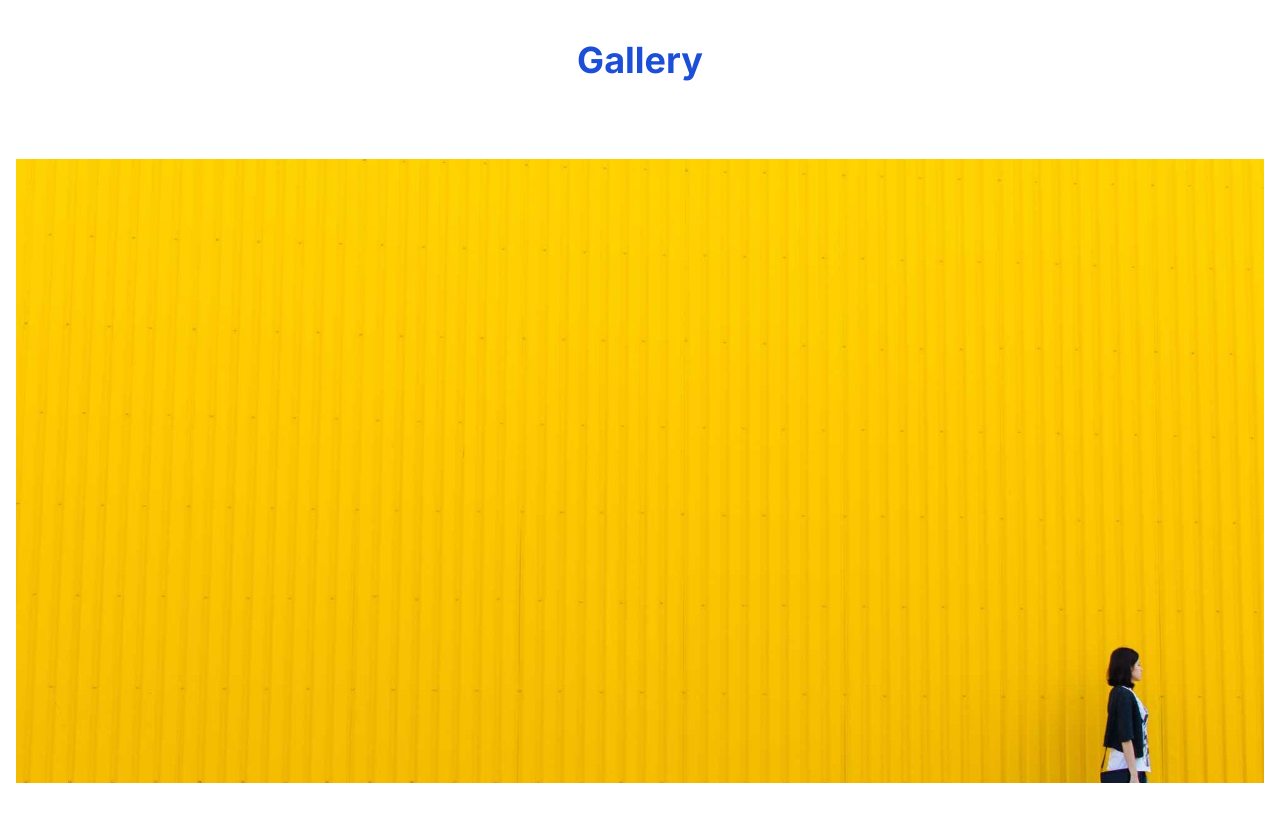
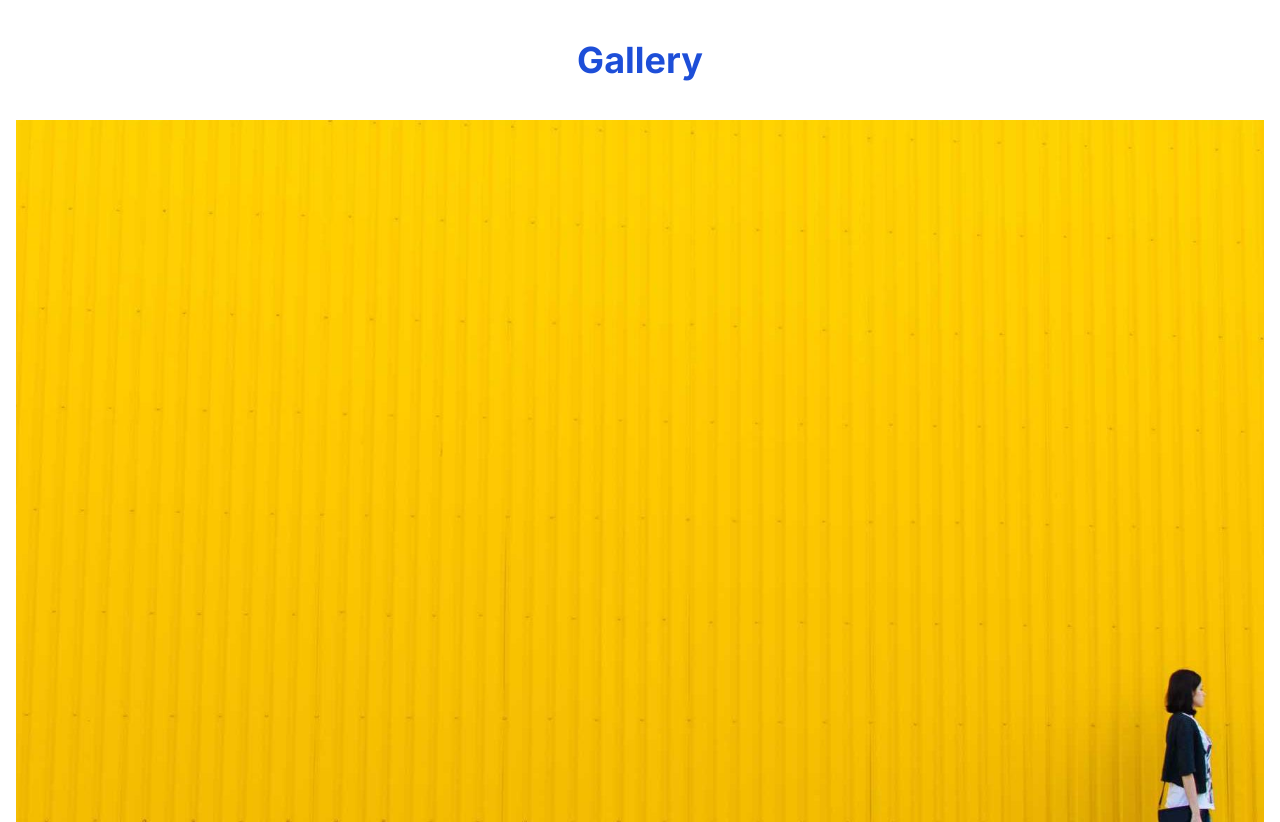
Before and after one commit to JHSeo-git/example-intercepting-routing, a Next.js app: page /photos/1 in a window 1280 px wide. Built offline with nearby package versions, Linux system fonts and the light colour scheme.

Commit message:
fix: image style

```diff
--- a/src/components/photo.tsx
+++ b/src/components/photo.tsx
@@ -16,7 +16,7 @@ export function Photo({ id, photo, modal = false }: PhotoProps) {
 
   return (
     <div className="relative aspect-video w-full">
-      <Image src={photo} alt="one of example photos" className="object-contain" fill />
+      <Image src={photo} alt="one of example photos" className="object-cover" fill />
       {modal && (
         <div className="fixed right-4 top-4 z-10 flex flex-col space-y-4">
           <Link
```
